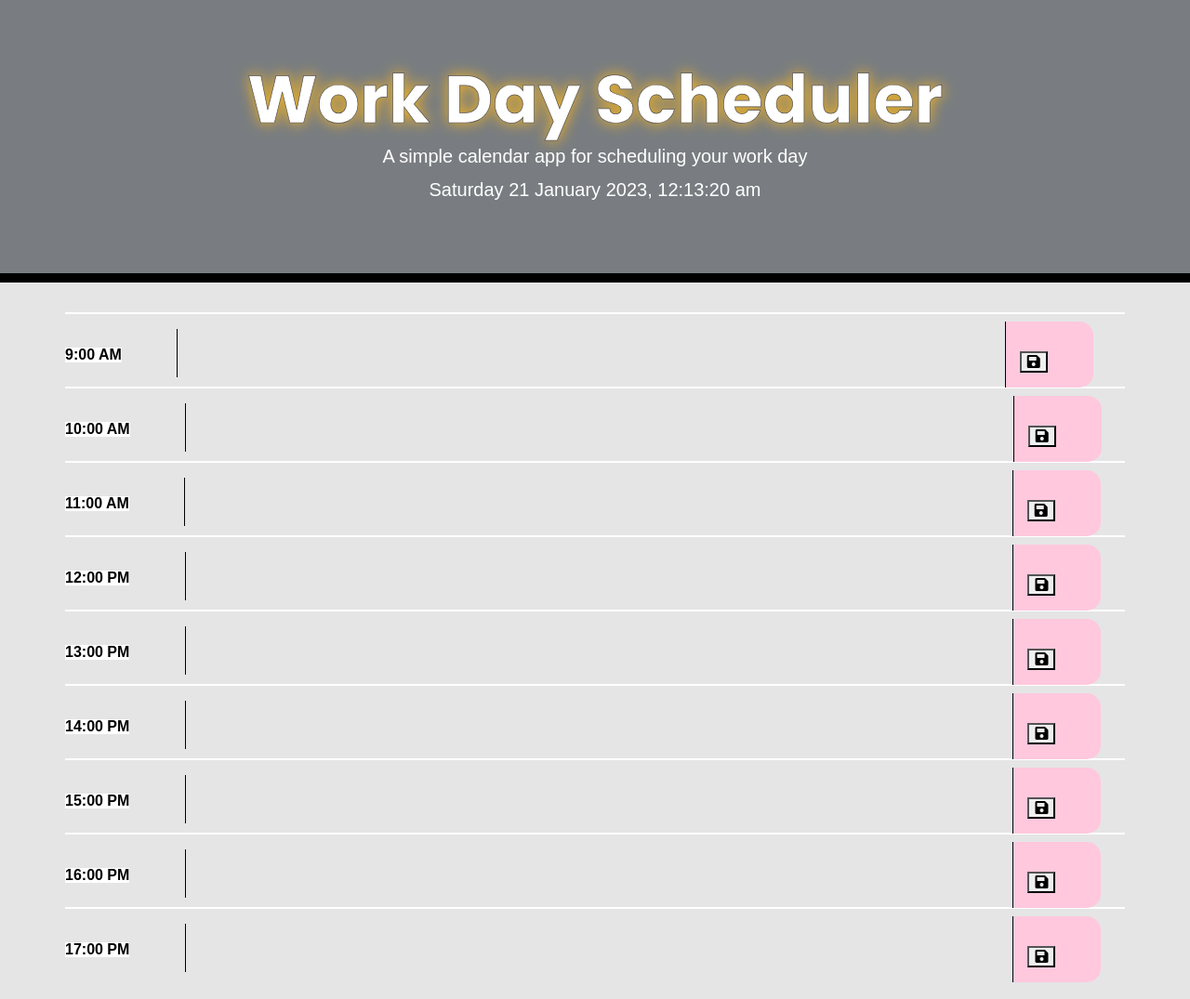
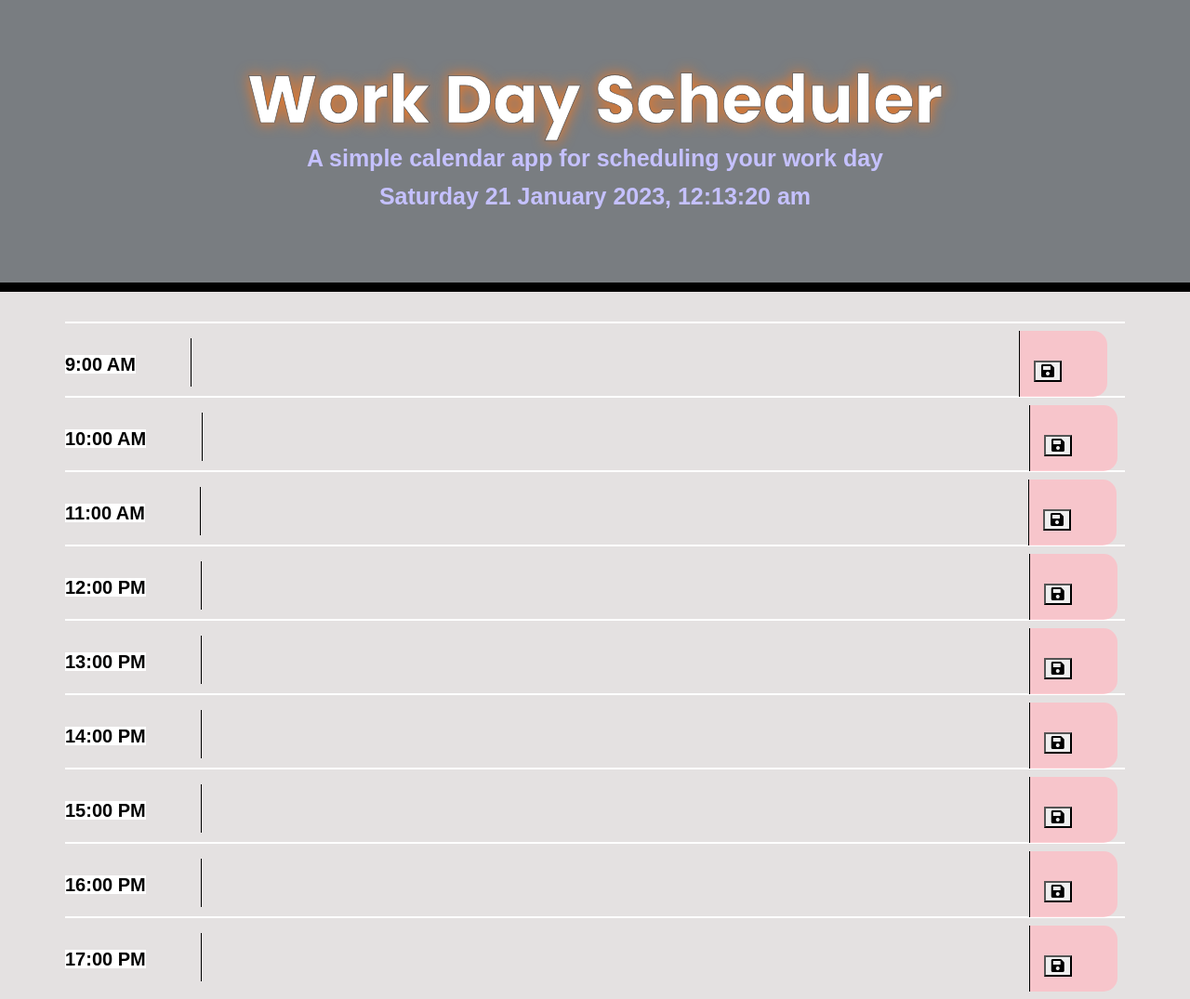
Before and after one commit to KingJessie/Plan-It, a plain HTML site: page index.html in a window 1280 px wide. Shown: the whole page at 93% size. Drawn offline with nearby package versions, Linux system fonts and the light colour scheme; a web font is replaced by a local one.

Commit message:
font-size changed and button color

```diff
--- a/style.css
+++ b/style.css
@@ -1,11 +1,10 @@
 @import url("https://fonts.googleapis.com/css2?family=Poppins:wght@700&display=swap");
 @import url(https://fonts.googleapis.com/css?family=Neucha);
-@import url(https://fonts.googleapis.com/css?family=Anton);
 
 
 
 body {
-  background-color: #e5e5e5;
+  background-color: #e4e1e1;
   font-family: "Neucha", Arial, sans-serif;
   font-size: 16px;
   line-height: 1;
@@ -50,7 +49,8 @@ textarea {
 .hour {
   background-color: #ffffff;
   color: #000000;
-  font-weight: bold;
+  font-weight: bolder;
+  font-size: 20px;
 }
 
 .past {
@@ -72,7 +72,7 @@ textarea {
   border-left: 1px solid black;
   border-top-right-radius: 15px;
   border-bottom-right-radius: 15px;
-  background-color: #ffc8dd;
+  background-color: rgba(255, 186, 195, 0.71);
   color: white;
 }
 
@@ -84,12 +84,14 @@ textarea {
 h1.display-3{
   font-family: "Poppins", sans-serif;
   color: white;
-  text-shadow: 0 0 0.2em rgb(247, 182, 30);
+  text-shadow: 0 0 0.2em rgb(247, 120, 30);
   -webkit-text-stroke-color: rgb(87, 84, 84);
   -webkit-text-stroke-width: 0.01em;
   z-index: 2;
 }
 
 p.lead{
-  color: white;
+  color: #C5C1FF;
+  font-weight: bolder;
+  font-size: 25px;
 }
```
